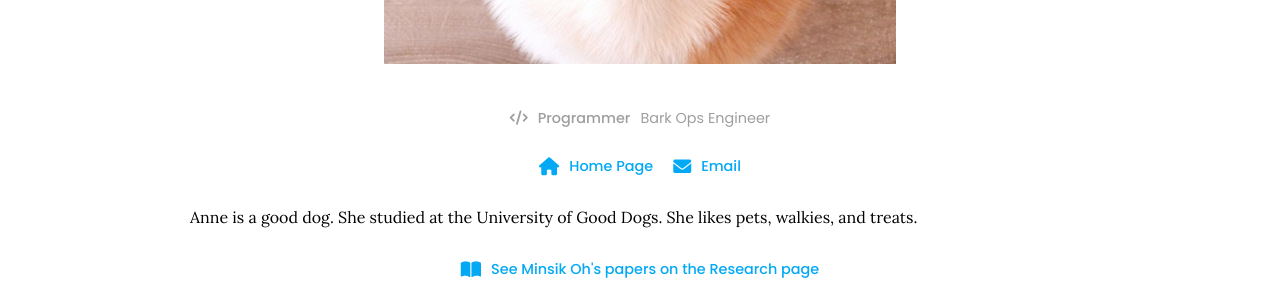
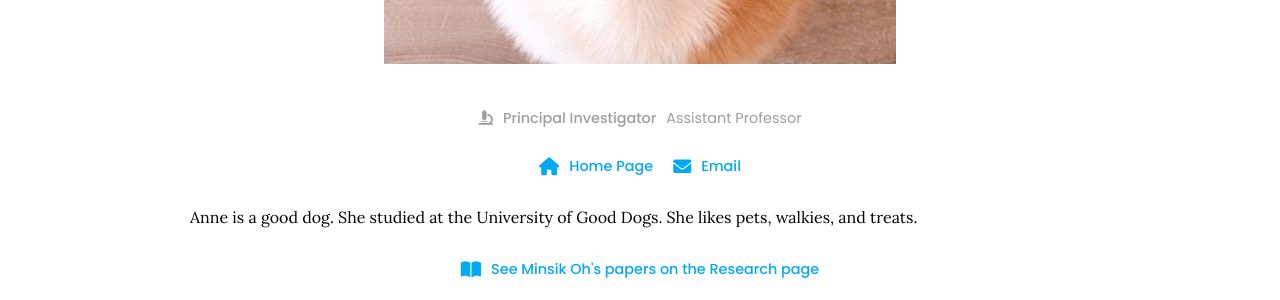
Before and after one commit to ailab-mju/ailab-mju.github.io, a Jekyll site: the page built from _members/minsikoh.md, in a window 1280 px wide. Shown: the part 577-877 px from the top of the page. Built offline with Jekyll 4.4.1, drawn with Linux system fonts in a browser that asks for light colours.

Commit message:
Update minsikoh.md

```diff
--- a/_members/minsikoh.md
+++ b/_members/minsikoh.md
@@ -1,11 +1,11 @@
 ---
 name: Minsik Oh
 image: images/member.jpg
-description: Bark Ops Engineer
-role: programmer
+description: Assistant Professor
+role: pi
 
 links:
-  home-page: annechovie.com
+  home-page: https://minsik-bioinfo.github.io/online-cv/
   email: msoh@mju.ac.kr
 ---
 
```
